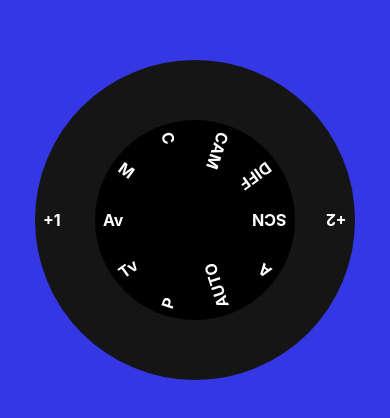
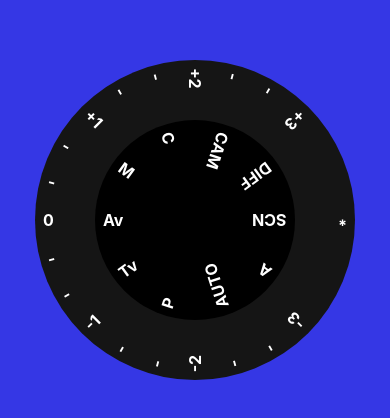
Before and after one commit to chousemath/CanonMark3G7X, a React Native app: screen / in a window 390 px wide. Shown: the part 202-620 px from the top of the page. Built offline with nearby package versions, Linux system fonts and the light colour scheme.

Commit message:
Quick save

```diff
--- a/App.js
+++ b/App.js
@@ -93,6 +93,10 @@ export default function App() {
     const calcTransform = (interval) => ({
         transform: [{ rotate: calcDeg(interval) }],
     });
+    const calcDeg2 = (interval) => `${15 * interval}deg`;
+    const calcTransform2 = (interval) => ({
+        transform: [{ rotate: calcDeg2(interval) }],
+    });
 
     const animatedRotation1 = { transform: [{ rotate: interpolateRotation }] };
     const animatedColor1 = { backgroundColor: interpolateColor };
@@ -100,6 +104,214 @@ export default function App() {
     return (
         <Animated.View style={[styles.container, animatedColor1]}>
             <Animated.View style={[styles.blackCircle2]}>
+                <View style={[styles.setting2, calcTransform2(0)]}>
+                    <TouchableOpacity
+                        onPress={() => {
+                            const val = 36 * -4;
+                            // rotateTo1(val);
+                            animateColor1();
+                        }}
+                        style={styles.setting1Left}>
+                        <Text style={styles.buttonText}>0</Text>
+                    </TouchableOpacity>
+                    <TouchableOpacity
+                        onPress={() => {
+                            const val = 36 * -9;
+                            // rotateTo1(val);
+                            animateColor1();
+                        }}
+                        style={styles.setting1Right}>
+                        <Text style={[styles.buttonText, styles.rotateText]}>*</Text>
+                    </TouchableOpacity>
+                </View>
+                <View style={[styles.setting2, calcTransform2(1)]}>
+                    <TouchableOpacity
+                        onPress={() => {
+                            const val = 36 * -4;
+                            // rotateTo1(val);
+                            animateColor1();
+                        }}
+                        style={styles.setting1Left}>
+                        <Text style={styles.buttonText}>-</Text>
+                    </TouchableOpacity>
+                    <View style={styles.setting1Right} />
+                </View>
+                <View style={[styles.setting2, calcTransform2(2)]}>
+                    <TouchableOpacity
+                        onPress={() => {
+                            const val = 36 * -4;
+                            // rotateTo1(val);
+                            animateColor1();
+                        }}
+                        style={styles.setting1Left}>
+                        <Text style={styles.buttonText}>-</Text>
+                    </TouchableOpacity>
+                    <View style={styles.setting1Right} />
+                </View>
+                <View style={[styles.setting2, calcTransform2(3)]}>
+                    <TouchableOpacity
+                        onPress={() => {
+                            const val = 36 * -4;
+                            // rotateTo1(val);
+                            animateColor1();
+                        }}
+                        style={styles.setting1Left}>
+                        <Text style={styles.buttonText}>+1</Text>
+                    </TouchableOpacity>
+                    <TouchableOpacity
+                        onPress={() => {
+                            const val = 36 * -9;
+                            // rotateTo1(val);
+                            animateColor1();
+                        }}
+                        style={styles.setting1Right}>
+                        <Text style={[styles.buttonText, styles.rotateText]}>-3</Text>
+                    </TouchableOpacity>
+                </View>
+                <View style={[styles.setting2, calcTransform2(4)]}>
+                    <TouchableOpacity
+                        onPress={() => {
+                            const val = 36 * -4;
+                            // rotateTo1(val);
+                            animateColor1();
+                        }}
+                        style={styles.setting1Left}>
+                        <Text style={styles.buttonText}>-</Text>
+                    </TouchableOpacity>
+                    <TouchableOpacity
+                        onPress={() => {
+                            const val = 36 * -9;
+                            // rotateTo1(val);
+                            animateColor1();
+                        }}
+                        style={styles.setting1Right}>
+                        <Text style={[styles.buttonText, styles.rotateText]}>-</Text>
+                    </TouchableOpacity>
+                </View>
+                <View style={[styles.setting2, calcTransform2(5)]}>
+                    <TouchableOpacity
+                        onPress={() => {
+                            const val = 36 * -4;
+                            // rotateTo1(val);
+                            animateColor1();
+                        }}
+                        style={styles.setting1Left}>
+                        <Text style={styles.buttonText}>-</Text>
+                    </TouchableOpacity>
+                    <TouchableOpacity
+                        onPress={() => {
+                            const val = 36 * -9;
+                            // rotateTo1(val);
+                            animateColor1();
+                        }}
+                        style={styles.setting1Right}>
+                        <Text style={[styles.buttonText, styles.rotateText]}>-</Text>
+                    </TouchableOpacity>
+                </View>
+                <View style={[styles.setting2, calcTransform2(6)]}>
+                    <TouchableOpacity
+                        onPress={() => {
+                            const val = 36 * -4;
+                            // rotateTo1(val);
+                            animateColor1();
+                        }}
+                        style={styles.setting1Left}>
+                        <Text style={styles.buttonText}>+2</Text>
+                    </TouchableOpacity>
+                    <TouchableOpacity
+                        onPress={() => {
+                            const val = 36 * -9;
+                            // rotateTo1(val);
+                            animateColor1();
+                        }}
+                        style={styles.setting1Right}>
+                        <Text style={[styles.buttonText, styles.rotateText]}>-2</Text>
+                    </TouchableOpacity>
+                </View>
+                <View style={[styles.setting2, calcTransform2(7)]}>
+                    <TouchableOpacity
+                        onPress={() => {
+                            const val = 36 * -4;
+                            // rotateTo1(val);
+                            animateColor1();
+                        }}
+                        style={styles.setting1Left}>
+                        <Text style={styles.buttonText}>-</Text>
+                    </TouchableOpacity>
+                    <TouchableOpacity
+                        onPress={() => {
+                            const val = 36 * -9;
+                            // rotateTo1(val);
+                            animateColor1();
+                        }}
+                        style={styles.setting1Right}>
+                        <Text style={[styles.buttonText, styles.rotateText]}>-</Text>
+                    </TouchableOpacity>
+                </View>
+                <View style={[styles.setting2, calcTransform2(8)]}>
+                    <TouchableOpacity
+                        onPress={() => {
+                            const val = 36 * -4;
+                            // rotateTo1(val);
+                            animateColor1();
+                        }}
+                        style={styles.setting1Left}>
+                        <Text style={styles.buttonText}>-</Text>
+                    </TouchableOpacity>
+                    <TouchableOpacity
+                        onPress={() => {
+                            const val = 36 * -9;
+                            // rotateTo1(val);
+                            animateColor1();
+                        }}
+                        style={styles.setting1Right}>
+                        <Text style={[styles.buttonText, styles.rotateText]}>-</Text>
+                    </TouchableOpacity>
+                </View>
+                <View style={[styles.setting2, calcTransform2(9)]}>
+                    <TouchableOpacity
+                        onPress={() => {
+                            const val = 36 * -4;
+                            // rotateTo1(val);
+                            animateColor1();
+                        }}
+                        style={styles.setting1Left}>
+                        <Text style={styles.buttonText}>+3</Text>
+                    </TouchableOpacity>
+                    <TouchableOpacity
+                        onPress={() => {
+                            const val = 36 * -9;
+                            // rotateTo1(val);
+                            animateColor1();
+                        }}
+                        style={styles.setting1Right}>
+                        <Text style={[styles.buttonText, styles.rotateText]}>-1</Text>
+                    </TouchableOpacity>
+                </View>
+                <View style={[styles.setting2, calcTransform2(10)]}>
+                    <View style={styles.setting1Left} />
+                    <TouchableOpacity
+                        onPress={() => {
+                            const val = 36 * -9;
+                            // rotateTo1(val);
+                            animateColor1();
+                        }}
+                        style={styles.setting1Right}>
+                        <Text style={[styles.buttonText, styles.rotateText]}>-</Text>
+                    </TouchableOpacity>
+                </View>
+                <View style={[styles.setting2, calcTransform2(11)]}>
+                    <View style={styles.setting1Left} />
+                    <TouchableOpacity
+                        onPress={() => {
+                            const val = 36 * -9;
+                            // rotateTo1(val);
+                            animateColor1();
+                        }}
+                        style={styles.setting1Right}>
+                        <Text style={[styles.buttonText, styles.rotateText]}>-</Text>
+                    </TouchableOpacity>
+                </View>
                 <Animated.View
                     onLayout={({ nativeEvent }) => {
                         console.log('hi there');
@@ -218,26 +430,6 @@ export default function App() {
                         </TouchableOpacity>
                     </View>
                 </Animated.View>
-                <View style={[styles.setting2, calcTransform(0)]}>
-                    <TouchableOpacity
-                        onPress={() => {
-                            const val = 36 * -4;
-                            // rotateTo1(val);
-                            animateColor1();
-                        }}
-                        style={styles.setting1Left}>
-                        <Text style={styles.buttonText}>+1</Text>
-                    </TouchableOpacity>
-                    <TouchableOpacity
-                        onPress={() => {
-                            const val = 36 * -9;
-                            // rotateTo1(val);
-                            animateColor1();
-                        }}
-                        style={styles.setting1Right}>
-                        <Text style={[styles.buttonText, styles.rotateText]}>+2</Text>
-                    </TouchableOpacity>
-                </View>
             </Animated.View>
         </Animated.View>
     );
```
